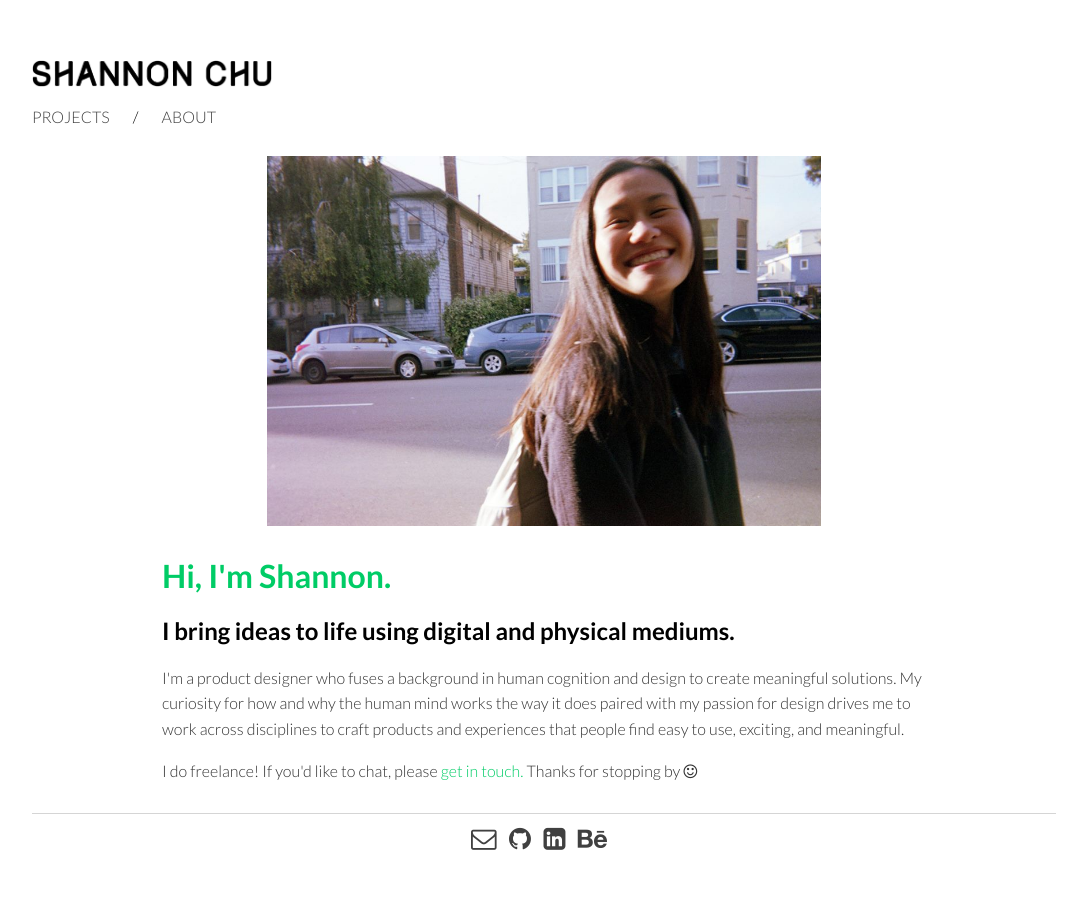
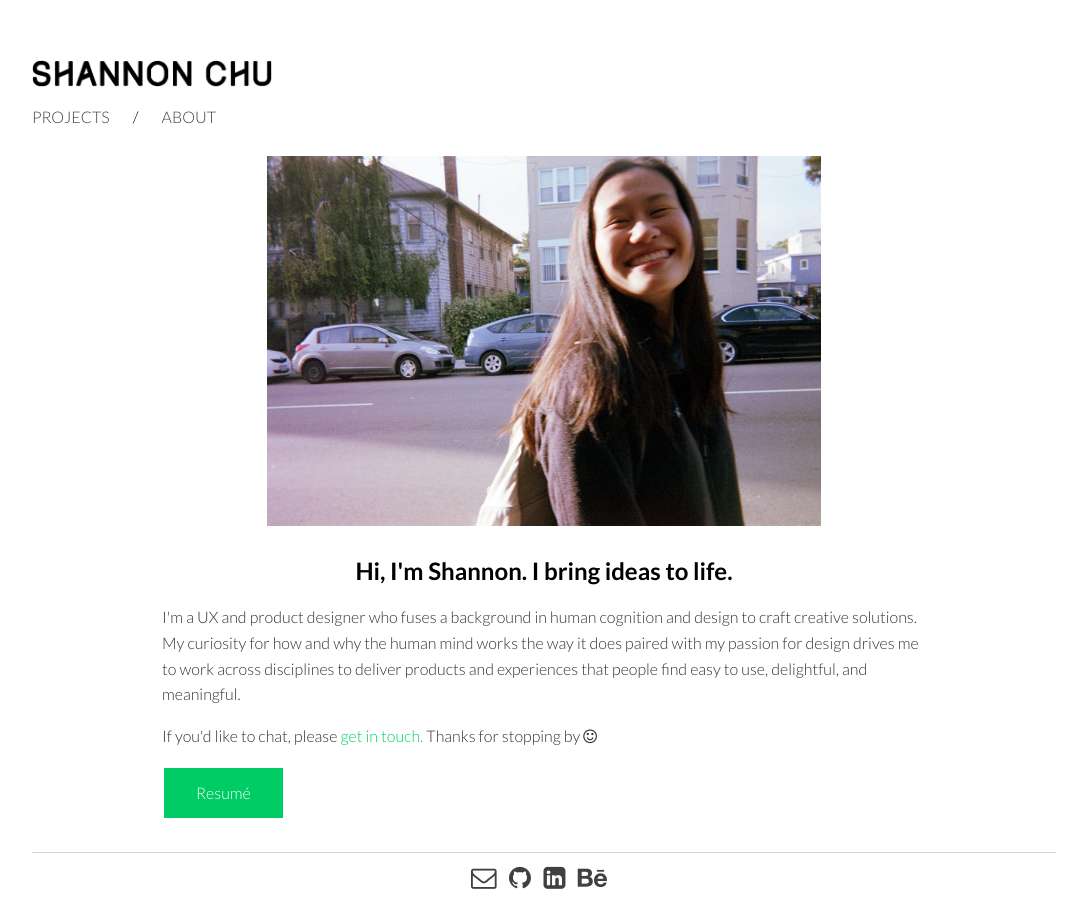
Before and after one commit to shannonchu/shannonchu.github.io, a Jekyll site: the page built from about.html, in a window 1280 px wide. Shown: the whole page, without its empty margins (96-1183 px from the left). Built offline with Jekyll 4.4.1, drawn with Linux system fonts in a browser that asks for light colours; nearby versions of some CDN libraries; before the commit the page ends 900 px from its top, so only the background shows below that.

Commit message:
about me edits

```diff
--- a/about.html
+++ b/about.html
@@ -4,12 +4,13 @@ layout: default
 <div class="about-me">
   <body>
     <img src="/images/me.jpg"/ width="60%">
-    <h1>Hi, I'm Shannon.</h1>
-    <h2>I bring ideas to life using digital and physical mediums.</h2>
+    <h2 style="text-align: center;">Hi, I'm Shannon.  I bring ideas to life.</h2>
     <p>
-      I'm a product designer who fuses a background in human cognition and design to create meaningful solutions. My curiosity for how and why the human mind works the way it does paired with my passion for design drives me to work across disciplines to craft products and experiences that people find easy to use, exciting, and meaningful.
+      I'm a UX and product designer who fuses a background in human cognition and design to craft creative solutions. My curiosity for how and why the human mind works the way it does paired with my passion for design drives me to work across disciplines to deliver products and experiences that people find easy to use, delightful, and meaningful.
     </p>
 
-    <p>I do freelance! If you'd like to chat, please <a class="links" href="mailto:shannonchu@berkeley.edu">get in touch.</a> Thanks for stopping by <i class="fa fa-smile-o"></i> </p>
+    <p>If you'd like to chat, please <a class="links" href="mailto:shannonchu@berkeley.edu">get in touch.</a> Thanks for stopping by <i class="fa fa-smile-o"></i> </p>
+
+    <p><a href="/images/resume.pdf" class="button">Resumé</a></p>
   </body>
 </div>
--- a/css/main.css
+++ b/css/main.css
@@ -64,6 +64,24 @@ footer {
 ul.posts {
   margin: 20px auto 40px;
   font-size: 1.5em;
+}
+
+.button {
+  background-color: #00cc66;
+  border: none;
+  color: white;
+  padding: 12px 32px;
+  text-align: center;
+  display: inline-block;
+  font-size: 16px;
+  margin: 4px 2px;
+  cursor: pointer;
+  font-family:'Lato', 'Sans-Serif';
+}
+
+.button:hover {
+  color: white;
+  background-color: #00a351;
 }
 
 /* index photo grid */
```
Also changed, not shown: 2 other files.
